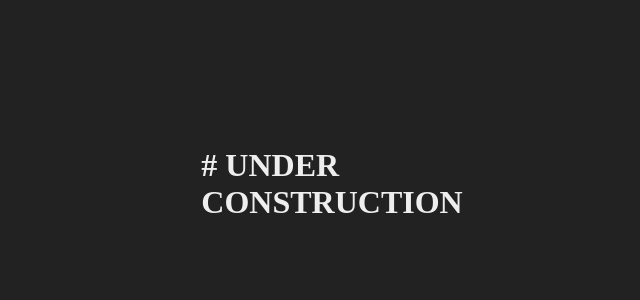
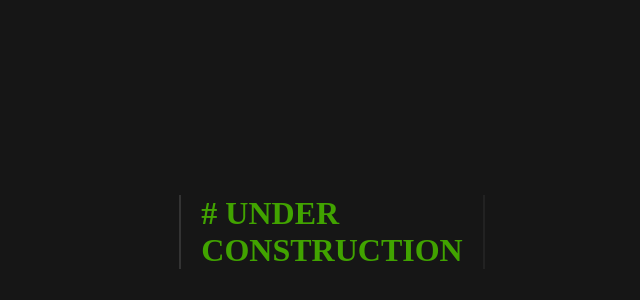
Before and after one commit to vahan-sahakyan/vahan-sahakyan.github.io, a plain HTML site: page index.html in a window 1280 px wide. Shown: the part 104-404 px from the top of the page, without its empty margins (308-948 px from the left). Drawn offline with Linux system fonts and the light colour scheme.

Commit message:
update css

```diff
--- a/style.css
+++ b/style.css
@@ -1,13 +1,16 @@
 body {
-  background-color: #222;
+  background-color: #161616;
   display: flex;
-  height: 70vh;
+  height: 84vh;
   justify-content: center;
   align-items: center;
+  margin: 0;
 }
 
 h1 {
   font-size: 2rem;
-  color: #eee;
-  flex: 0;
+  color: #41a300;
+  padding: 0 20px;
+  border-right: 2px solid #222;
+  border-left: 2px solid #333;
 }
```
